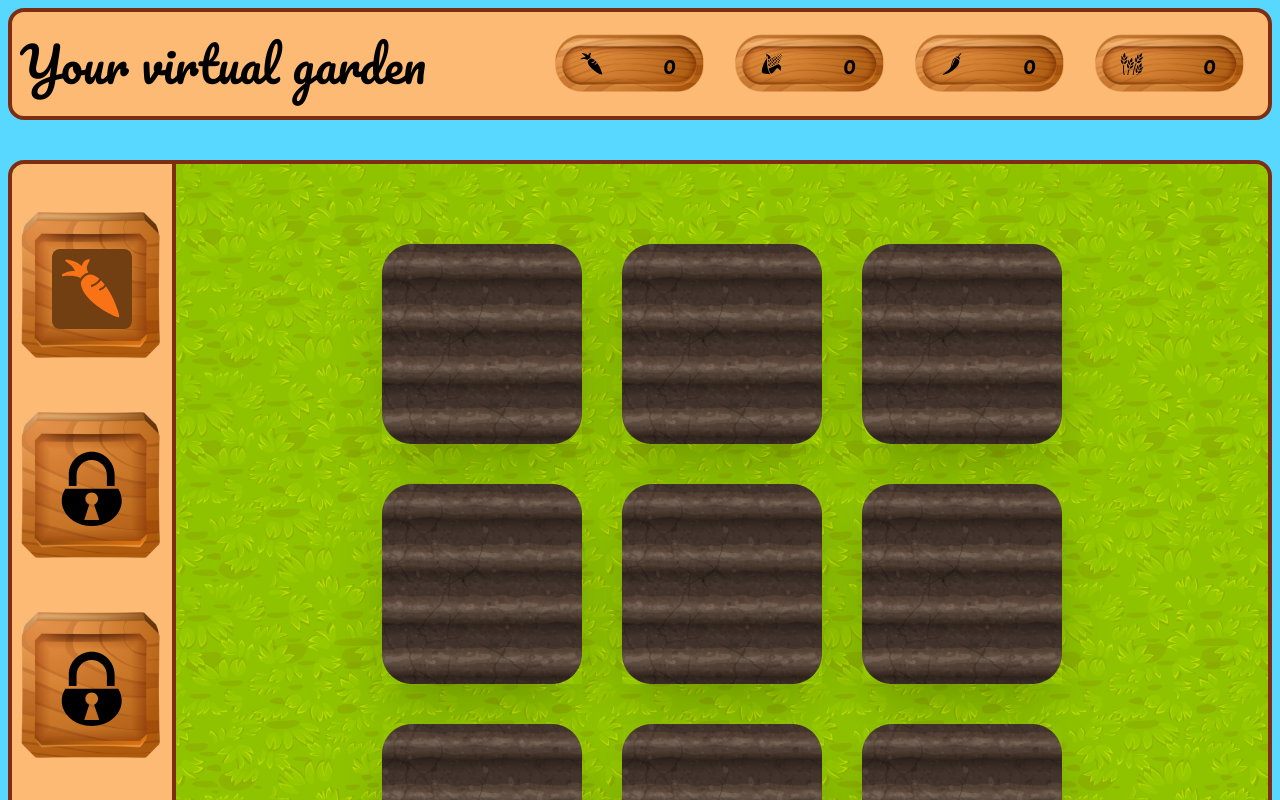
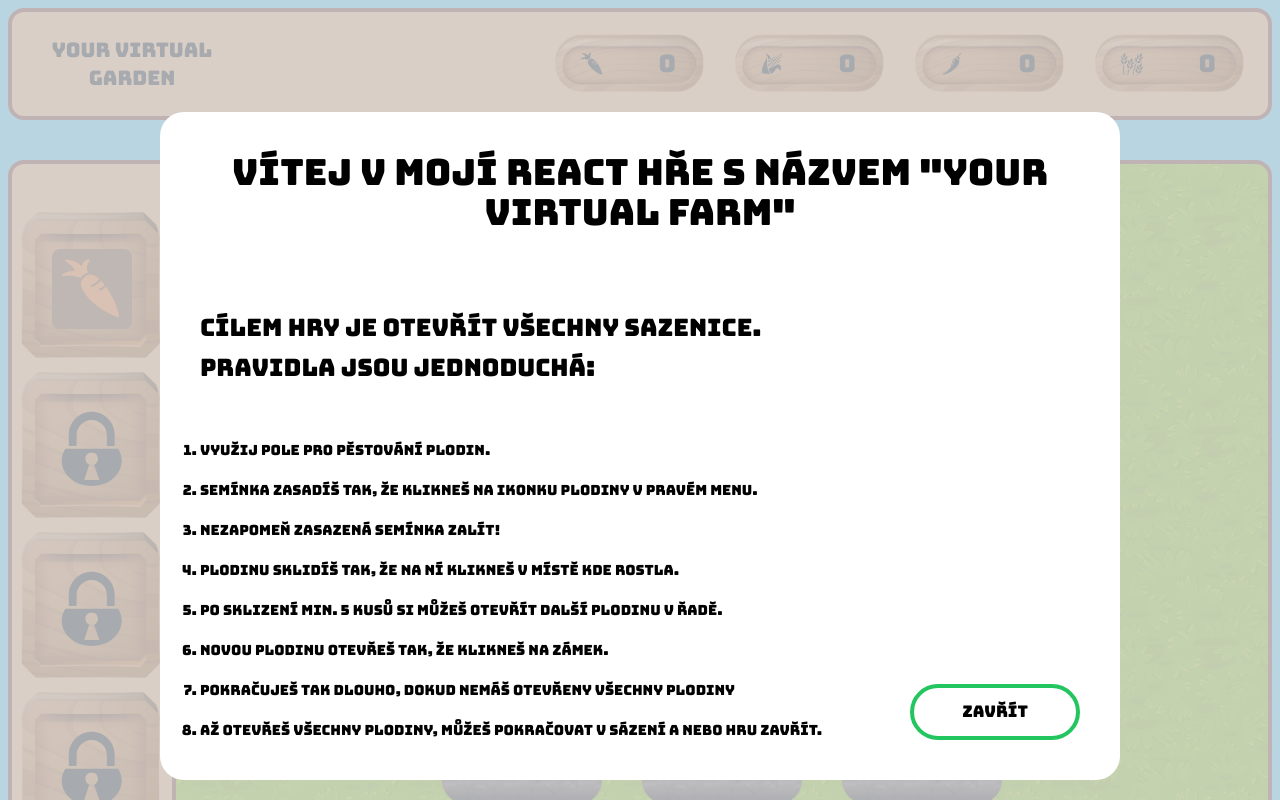
Before and after one commit to HexTreeStudio/yourvirtualgarden, a React (Create React App) app: page / in a window 1280 px wide. Shown: the top 800 px of the page. Built offline with nearby package versions, Linux system fonts and the light colour scheme.

Commit message:
add-help

```diff
--- a/public/index.html
+++ b/public/index.html
@@ -12,10 +12,11 @@
     <link rel="apple-touch-icon" href="%PUBLIC_URL%/logo192.png" />
 
     <link rel="manifest" href="%PUBLIC_URL%/manifest.json" />
+
     <link rel="preconnect" href="https://fonts.googleapis.com" />
     <link rel="preconnect" href="https://fonts.gstatic.com" crossorigin />
     <link
-      href="https://fonts.googleapis.com/css2?family=Pacifico&display=swap"
+      href="https://fonts.googleapis.com/css2?family=Bungee&display=swap"
       rel="stylesheet"
     />
 
@@ -34,5 +35,6 @@
       To begin the development, run `npm start` or `yarn start`.
       To create a production bundle, use `npm run build` or `yarn build`.
     -->
+    <div class="modal-container"></div>
   </body>
 </html>
--- a/src/App.js
+++ b/src/App.js
@@ -1,7 +1,14 @@
 import Navbar from "./components/Navbar";
 import Main from "./components/Main";
+import Modal from "./components/Modal";
+import { useState, useEffect } from "react";
 
 function App() {
+  const [isVisible, setIsVisible] = useState(false);
+
+  useEffect(() => {
+    setIsVisible(true);
+  }, []);
   document.addEventListener(
     "mousedown",
     function (event) {
@@ -14,10 +21,24 @@ function App() {
     },
     false
   );
+
+  const toggleVisibility = () => {
+    setIsVisible((prev) => !prev);
+  };
+
   return (
     <div className="max-w-7xl h-screen p-2 m-auto">
       <Navbar />
       <Main />
+      {isVisible && <Modal onClick={toggleVisibility} />}
+      {isVisible || (
+        <button
+          onClick={toggleVisibility}
+          className="absolute right-5 bottom-5 p-2 border-green-500 hover:bg-gray-100 border-4 rounded-full"
+        >
+          Otevřít nápovědu
+        </button>
+      )}
     </div>
   );
 }
--- a/src/components/FieldComponent.js
+++ b/src/components/FieldComponent.js
@@ -34,10 +34,10 @@ function FieldComponent({ id }) {
   if (fieldData.crop !== "") {
     waterCan = fieldData.isWatered || (
       <div
-        className=" absolute top-1/2 left-1/2 transform -translate-x-1/2 -translate-y-1/2   cursor-water "
+        className=" absolute top-1/2 left-1/2 transform -translate-x-1/2 -translate-y-1/2   cursor-water w-1/2 h-1/2"
         onClick={handleClick}
       >
-        <GiDrop className=" h-20 w-20 text-sky-500 animate-bounce" />
+        <GiDrop className=" h-20 w-20 text-sky-500 animate-bounce w-full h-full" />
       </div>
     );
   }
@@ -46,40 +46,40 @@ function FieldComponent({ id }) {
     case "carrot":
       crop = (
         <div
-          className=" absolute top-1/2 left-1/2 transform -translate-x-1/2 -translate-y-1/2  cursor-set"
+          className=" absolute top-1/2 left-1/2 transform -translate-x-1/2 -translate-y-1/2  cursor-set w-1/2 h-1/2 "
           onClick={() => gatherCrop("carrot")}
         >
-          <GiCarrot className="h-28 w-28 text-orange-500" />
+          <GiCarrot className=" text-orange-500 w-full h-full" />
         </div>
       );
       break;
     case "corn":
       crop = (
         <div
-          className=" absolute top-1/2 left-1/2 transform -translate-x-1/2 -translate-y-1/2  cursor-set"
+          className=" absolute top-1/2 left-1/2 transform -translate-x-1/2 -translate-y-1/2  cursor-set w-1/2 h-1/2"
           onClick={() => gatherCrop("corn")}
         >
-          <GiCorn className="h-28 w-28 text-yellow-500" />
+          <GiCorn className="h-28 w-28 text-yellow-500 w-full h-full" />
         </div>
       );
       break;
     case "pepper":
       crop = (
         <div
-          className=" absolute top-1/2 left-1/2 transform -translate-x-1/2 -translate-y-1/2  cursor-set"
+          className=" absolute top-1/2 left-1/2 transform -translate-x-1/2 -translate-y-1/2  cursor-set w-1/2 h-1/2"
           onClick={() => gatherCrop("pepper")}
         >
-          <GiChiliPepper className="h-28 w-28 text-red-500" />
+          <GiChiliPepper className="h-28 w-28 text-red-500 w-full h-full" />
         </div>
       );
       break;
     case "wheat":
       crop = (
         <div
-          className=" absolute top-1/2 left-1/2 transform -translate-x-1/2 -translate-y-1/2   cursor-set"
+          className=" absolute top-1/2 left-1/2 transform -translate-x-1/2 -translate-y-1/2   cursor-set w-1/2 h-1/2"
           onClick={() => gatherCrop("wheat")}
         >
-          <GiWheat className="h-28 w-28 text-yellow-600" />
+          <GiWheat className="h-28 w-28 text-yellow-600 w-full h-full" />
         </div>
       );
       break;
@@ -99,7 +99,7 @@ function FieldComponent({ id }) {
 
   return (
     <div className="relative text-center">
-      <img src={Field} alt="field" className="shadow-2xl" />
+      <img src={Field} alt="field" className="w-40" />
       {waterCan}
       {/* {fieldData.isWatered && crop} */}
       {cropContent}
--- /dev/null
+++ b/src/components/Modal.js
@@ -0,0 +1,46 @@
+import ReactDOM from "react-dom";
+
+function Modal(props) {
+  return ReactDOM.createPortal(
+    <div>
+      <div
+        onClick={props.onClick}
+        className=" absolute inset-0 bg-gray-300 opacity-80"
+      ></div>
+      <div className=" absolute w-[60rem] top-28 left-1/2 -translate-x-1/2 p-10 bg-white  rounded-3xl">
+        <h1 className="text-4xl mb-20 text-center">
+          Vítej v mojí React hře s názvem "Your Virtual Farm"
+        </h1>
+        <p className="text-2xl mb-2">Cílem hry je otevřít všechny sazenice.</p>
+        <p className="text-2xl mb-14">Pravidla jsou jednoduchá:</p>
+        <ol className="text-sm list-decimal list-outside flex flex-col gap-5">
+          <li className="">Využij pole pro pěstování plodin.</li>
+          <li>
+            Semínka zasadíš tak, že klikneš na ikonku plodiny v pravém menu.
+          </li>
+          <li>Nezapomeň zasazená semínka zalít!</li>
+          <li>Plodinu sklidíš tak, že na ní klikneš v místě kde rostla.</li>
+          <li>
+            Po sklizení min. 5 kusů si můžeš otevřít další plodinu v řadě.
+          </li>
+          <li>Novou plodinu otevřeš tak, že klikneš na zámek.</li>
+          <li>Pokračuješ tak dlouho, dokud nemáš otevřeny všechny plodiny</li>
+          <li>
+            Až otevřeš všechny plodiny, můžeš pokračovat v sázení a nebo hru
+            zavřít.
+          </li>
+        </ol>
+
+        <button
+          onClick={props.onClick}
+          className=" absolute bottom-10 right-10 py-3 px-12 border-4 rounded-full border-green-500 hover:bg-gray-100 "
+        >
+          Zavřít
+        </button>
+      </div>
+    </div>,
+    document.querySelector(".modal-container")
+  );
+}
+
+export default Modal;
--- a/src/components/Navbar.js
+++ b/src/components/Navbar.js
@@ -6,7 +6,9 @@ function Navbar() {
   const values = useSelector((state) => state.labels);
   return (
     <header className="bg-orange-300 h-28 border-4 border-orange-900 rounded-2xl flex items-center justify-between mb-10">
-      <span className="lg:text-5xl md:text-3xl  p-2">Your virtual garden</span>
+      <span className="lg:text-xl md:text-2xl w-60 p-2 text-center">
+        Your virtual garden
+      </span>
       <nav className="flex mx-5 gap-5">
         <TopLabel
           value={values[0].value}
--- a/src/components/SideBar.js
+++ b/src/components/SideBar.js
@@ -5,7 +5,7 @@ import { useSelector } from "react-redux";
 function SideBar() {
   const barState = useSelector((state) => state.sidebar);
   return (
-    <div className="flex flex-col bg-orange-300 border-y-4 border-l-4 border-orange-900 rounded-l-2xl py-10 gap-10">
+    <div className="flex flex-col bg-orange-300 border-y-4 border-l-4 border-orange-900 rounded-l-2xl py-10 justify-between ">
       <SideLabel
         crop={
           <GiCarrot className="w-20 h-20 text-orange-500 bg-yellow-900 rounded-lg p-2" />
--- a/src/index.css
+++ b/src/index.css
@@ -9,7 +9,7 @@
 }
 
 body {
-  font-family: "Pacifico", sans-serif;
+  font-family: "Bungee", sans-serif;
   background-color: #58d7ff;
   height: 100vh;
 }
```
